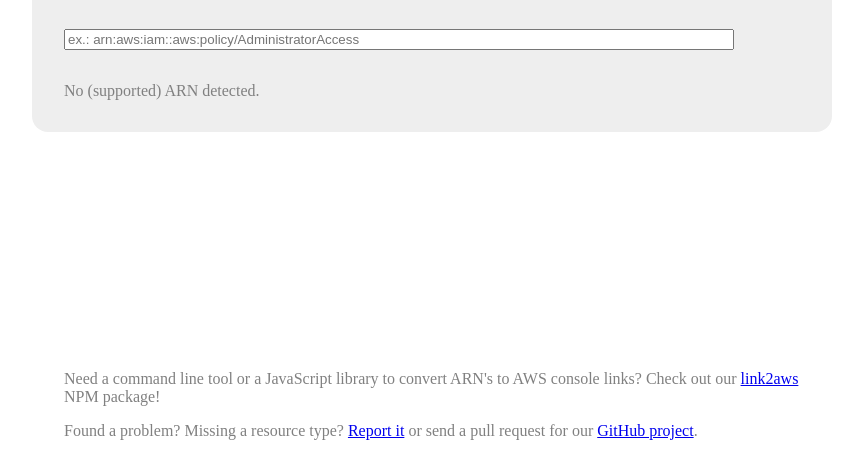
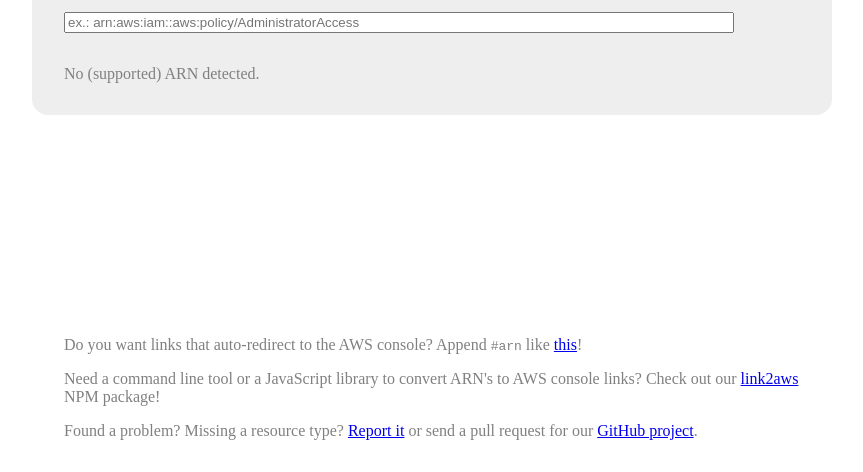
Before and after one commit to link2aws/link2aws.github.io, a website: page index.html in a window 1280 px wide. Shown: the part 328-800 px from the top of the page, without its empty margins (208-1071 px from the left). Drawn offline with Linux system fonts and the light colour scheme.

Commit message:
Explain how to use auto-direct feature on web page

```diff
--- a/index.html
+++ b/index.html
@@ -41,6 +41,9 @@
         <div>
             <div class="section unimportant-text">
                 <div>
+                    <p>
+                        Do you want links that auto-redirect to the AWS console? Append <code>#arn</code> like <a href="https://link2aws.github.io/#arn:aws:ec2:us-west-1:136693071363:image/ami-0851c4af3ebd71c35">this</a>!
+                    </p>
                     <p>
                         Need a command line tool or a JavaScript library to convert ARN's to AWS console links? Check out our <a href="https://www.npmjs.com/package/link2aws">link2aws</a> NPM package!
                     </p>
```
